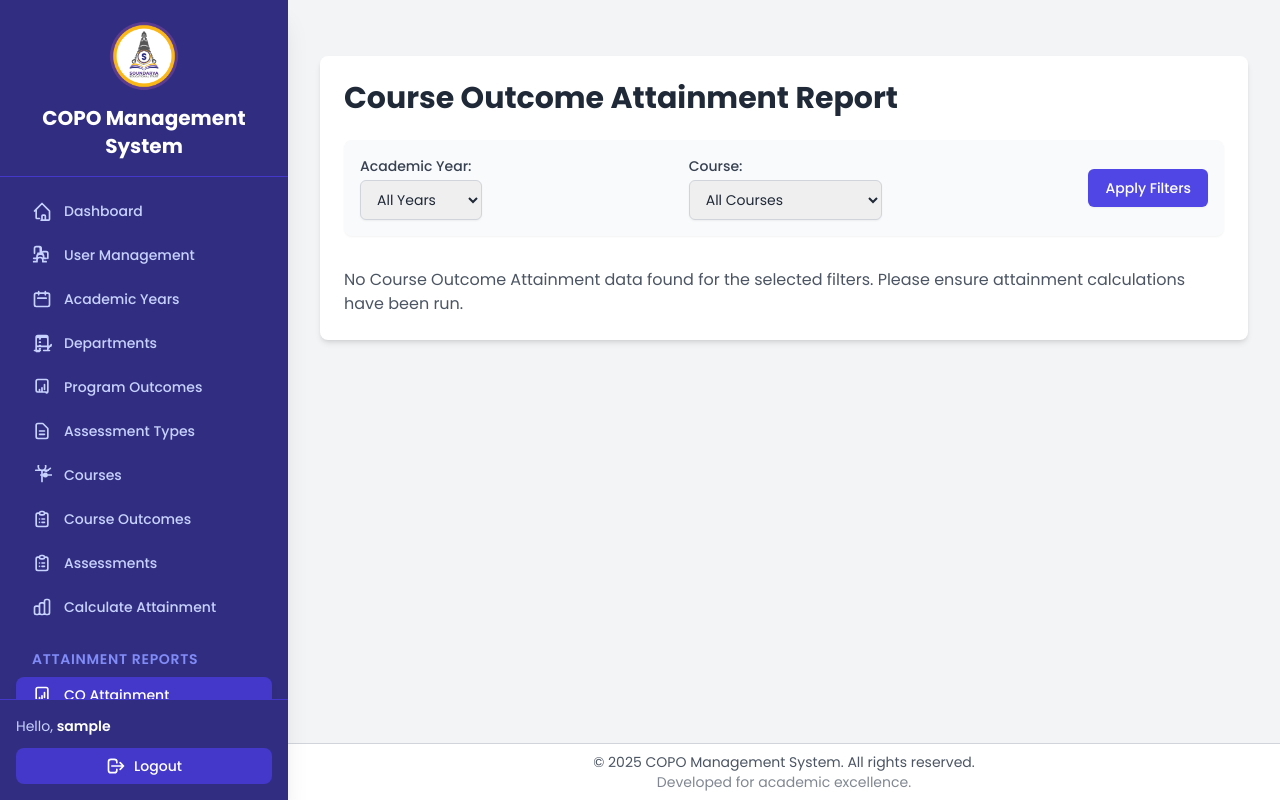
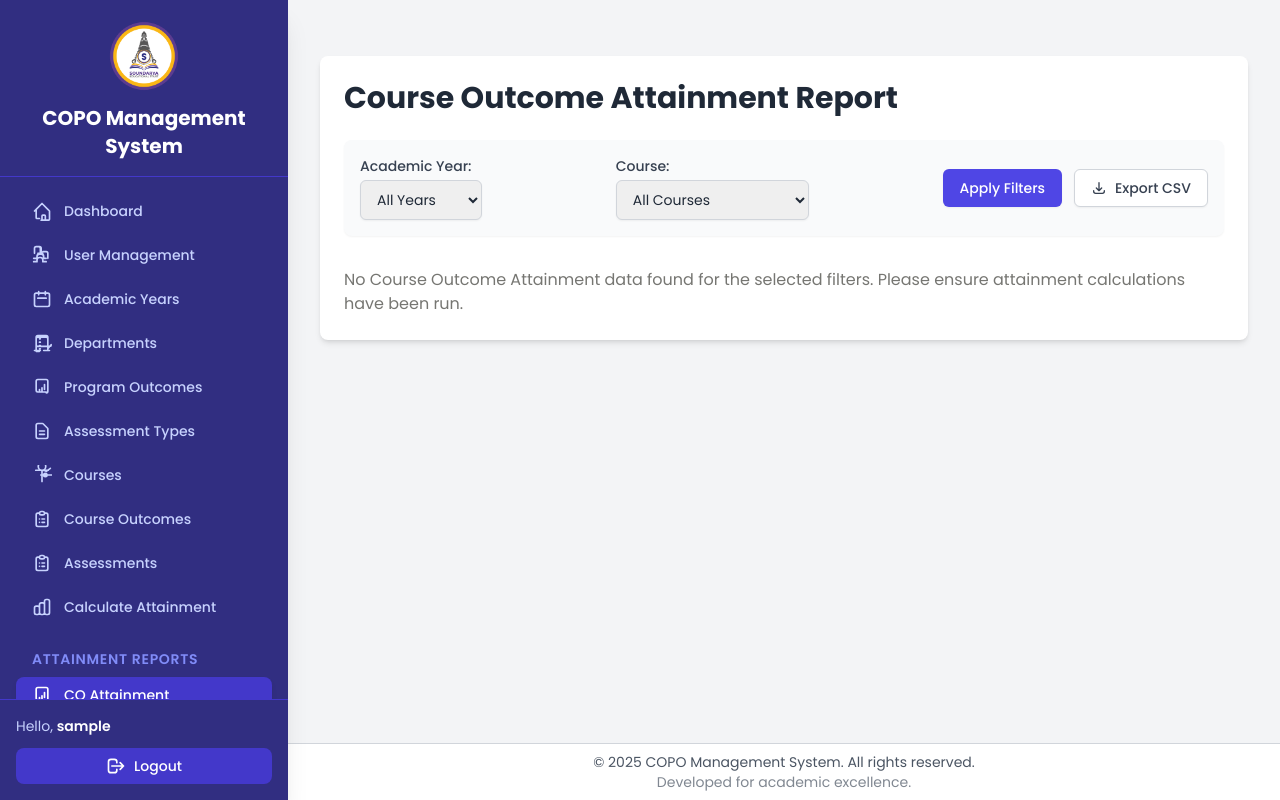
Before and after one commit to deepanshuSoni22/copo-management, a Django app: page /academics/co-attainment-report/ in a window 1280 px wide. Run offline with Django 5.2, Linux system fonts and the light colour scheme; a user stored in the database is signed in; tables that the repository leaves empty hold one stand-in row (values such as "Sample post").

Commit message:
Add Export CSV for course attainment report

```diff
--- a/academics/templates/academics/co_attainment_report_list.html
+++ b/academics/templates/academics/co_attainment_report_list.html
@@ -5,8 +5,11 @@
 {% block title %}{{ form_title }}{% endblock %}
 
 {% block content %}
-    <div class="bg-white rounded-lg shadow-md p-6 mb-8">
-        <h1 class="text-3xl font-bold text-gray-800 mb-6">{{ form_title }}</h1>
+    <div class="bg-white-pure rounded-lg shadow-md p-3 sm:p-4 lg:p-6 mb-4 sm:mb-6 lg:mb-8">
+        <div class="flex flex-col sm:flex-row sm:justify-between sm:items-center mb-4 sm:mb-6 space-y-3 sm:space-y-0">
+            <h1 class="text-xl sm:text-2xl lg:text-3xl font-bold text-gray-800">{{ form_title }}</h1>
+            {# No 'Add' button on reports, just the export #}
+        </div>
 
         {# Filters Section #}
         <form method="get" class="mb-8 p-4 bg-gray-50 rounded-lg shadow-sm flex flex-wrap items-center space-y-4 md:space-y-0 md:space-x-4">
@@ -34,46 +37,51 @@
                     {% endfor %}
                 </select>
             </div>
-            <div class="w-full md:w-auto pt-5 md:pt-0"> {# Added padding top for button alignment #}
+            <div class="w-full md:w-auto pt-5 md:pt-0 flex space-x-3"> {# ADDED FLEX AND SPACE-X-3 HERE #}
                 <button type="submit"
                         class="inline-flex items-center px-4 py-2 border border-transparent rounded-md shadow-sm text-sm font-medium text-white bg-indigo-600 hover:bg-indigo-700 focus:outline-none focus:ring-2 focus:ring-offset-2 focus:ring-indigo-500 transition duration-150 ease-in-out">
                     Apply Filters
                 </button>
+                {# NEW EXPORT BUTTON #}
+                <a href="{% url 'export_co_attainment_csv' %}?academic_year={{ selected_academic_year_id|default:'' }}&course={{ selected_course_id|default:'' }}"
+                   class="inline-flex items-center px-4 py-2 border border-gray-300 rounded-md shadow-sm text-sm font-medium text-gray-700 bg-white hover:bg-gray-50 focus:outline-none focus:ring-2 focus:ring-offset-2 focus:ring-indigo-500 transition duration-150 ease-in-out">
+                    <svg class="w-4 h-4 mr-2" fill="none" stroke="currentColor" viewBox="0 0 24 24" xmlns="http://www.w3.org/2000/svg"><path stroke-linecap="round" stroke-linejoin="round" stroke-width="2" d="M4 16v1a3 3 0 003 3h10a3 3 0 003-3v-1m-4-4l-4 4m0 0l-4-4m4 4V4"></path></svg>
+                    Export CSV
+                </a>
             </div>
         </form>
 
         {% if co_attainments %}
-            <div class="overflow-x-auto">
+            {# Desktop Table View - Hidden on mobile #}
+            <div class="hidden md:block overflow-x-auto">
                 <table class="min-w-full divide-y divide-gray-200">
-                    <thead class="bg-gray-50">
+                    <thead class="bg-light-gray-bg">
                         <tr>
-                            <th scope="col" class="px-6 py-3 text-left text-xs font-medium text-gray-500 uppercase tracking-wider rounded-tl-lg">Academic Year</th>
-                            <th scope="col" class="px-6 py-3 text-left text-xs font-medium text-gray-500 uppercase tracking-wider">Course</th>
-                            <th scope="col" class="px-6 py-3 text-left text-xs font-medium text-gray-500 uppercase tracking-wider">CO Code</th>
-                            <th scope="col" class="px-6 py-3 text-left text-xs font-medium text-gray-500 uppercase tracking-wider">CO Description</th>
-                            <th scope="col" class="px-6 py-3 text-left text-xs font-medium text-gray-500 uppercase tracking-wider text-center">Attainment %</th>
+                            <th scope="col" class="px-4 lg:px-6 py-3 text-left text-xs font-medium text-gray-default uppercase tracking-wider rounded-tl-lg">Academic Year</th>
+                            <th scope="col" class="px-4 lg:px-6 py-3 text-left text-xs font-medium text-gray-default uppercase tracking-wider">Course</th>
+                            <th scope="col" class="px-4 lg:px-6 py-3 text-left text-xs font-medium text-gray-default uppercase tracking-wider">CO Code</th>
+                            <th scope="col" class="px-4 lg:px-6 py-3 text-left text-xs font-medium text-gray-default uppercase tracking-wider">CO Description</th>
+                            <th scope="col" class="px-4 lg:px-6 py-3 text-left text-xs font-medium text-gray-default uppercase tracking-wider text-center">Attainment %</th>
                         </tr>
                     </thead>
-                    <tbody class="bg-white divide-y divide-gray-200">
+                    <tbody class="bg-white-pure divide-y divide-gray-200">
                         {% for co_att in co_attainments %}
-                        <tr class="hover:bg-gray-50 transition duration-150 ease-in-out">
-                            <td class="px-6 py-4 whitespace-nowrap text-sm font-medium text-gray-900">
+                        <tr class="hover:bg-light-gray-bg transition duration-150 ease-in-out">
+                            <td class="px-4 lg:px-6 py-4 whitespace-nowrap text-sm font-medium text-gray-900">
                                 {{ co_att.academic_year.start_date.year }}-{{ co_att.academic_year.end_date.year }}
                             </td>
-                            <td class="px-6 py-4 whitespace-nowrap text-sm text-gray-700">
+                            <td class="px-4 lg:px-6 py-4 whitespace-nowrap text-sm text-gray-default">
                                 {{ co_att.course_outcome.course.code }} - {{ co_att.course_outcome.course.name }}
                             </td>
-                            <td class="px-6 py-4 whitespace-nowrap text-sm text-gray-700">
-                                {{ co_att.course_outcome.code }}
-                            </td>
-                            <td class="px-6 py-4 text-sm text-gray-700">{{ co_att.course_outcome.description|truncatechars:70 }}</td>
-                            <td class="px-6 py-4 whitespace-nowrap text-sm font-bold text-center">
+                            <td class="px-4 lg:px-6 py-4 whitespace-nowrap text-sm text-gray-default">{{ co_att.course_outcome.code }}</td>
+                            <td class="px-4 lg:px-6 py-4 text-sm text-gray-default">{{ co_att.course_outcome.description|truncatechars:70 }}</td>
+                            <td class="px-4 lg:px-6 py-4 whitespace-nowrap text-sm font-bold text-center">
                                 {% if co_att.attainment_percentage is not None %}
-                                    <span class="{% if co_att.attainment_percentage >= 60 %}text-green-600{% elif co_att.attainment_percentage >= 40 %}text-yellow-600{% else %}text-red-600{% endif %}">
+                                    <span class="{% if co_att.attainment_percentage >= 60 %}text-green-600{% elif co_att.attainment_percentage >= 40 %}text-brand-yellow{% else %}text-red-600{% endif %}">
                                         {{ co_att.attainment_percentage|floatformat:2 }}%
                                     </span>
                                 {% else %}
-                                    <span class="text-gray-500 italic">N/A</span>
+                                    <span class="text-gray-default italic">N/A</span>
                                 {% endif %}
                             </td>
                         </tr>
@@ -81,8 +89,41 @@
                     </tbody>
                 </table>
             </div>
+
+            {# Mobile Card View - Visible only on mobile #}
+            <div class="md:hidden space-y-3">
+                {% for co_att in co_attainments %}
+                <div class="bg-white-pure rounded-lg p-4 border border-border-default hover:shadow-md transition duration-150 ease-in-out">
+                    <div class="flex justify-between items-start mb-3">
+                        <div class="flex-1 min-w-0">
+                            <h3 class="text-base font-semibold text-gray-900 truncate mb-1">
+                                CO: {{ co_att.course_outcome.code }} ({{ co_att.course_outcome.course.code }})
+                            </h3>
+                            <p class="text-xs text-gray-default mb-2">
+                                {{ co_att.course_outcome.description|truncatechars:60 }}
+                            </p>
+                            <p class="text-xs text-gray-default">
+                                Year: {{ co_att.academic_year.start_date.year }}-{{ co_att.academic_year.end_date.year }}
+                            </p>
+                        </div>
+                        <div class="flex-shrink-0 ml-4 text-center">
+                            <p class="text-sm font-bold">Attainment</p>
+                            <p class="text-xl font-bold mt-1">
+                                {% if co_att.attainment_percentage is not None %}
+                                    <span class="{% if co_att.attainment_percentage >= 60 %}text-green-600{% elif co_att.attainment_percentage >= 40 %}text-brand-yellow{% else %}text-red-600{% endif %}">
+                                        {{ co_att.attainment_percentage|floatformat:2 }}%
+                                    </span>
+                                {% else %}
+                                    <span class="text-gray-default italic">N/A</span>
+                                {% endif %}
+                            </p>
+                        </div>
+                    </div>
+                </div>
+                {% endfor %}
+            </div>
         {% else %}
-            <p class="text-gray-600">No Course Outcome Attainment data found for the selected filters. Please ensure attainment calculations have been run.</p>
+            <p class="text-gray-default">No Course Outcome Attainment data found for the selected filters. Please ensure attainment calculations have been run.</p>
         {% endif %}
     </div>
 {% endblock %}
--- a/academics/urls.py
+++ b/academics/urls.py
@@ -61,4 +61,6 @@
    # Student Personal Views (NEW)
     path('my-marks/', views.student_personal_marks_view, name='student_personal_marks_view'),
     path('my-attainment/', views.student_personal_attainment_view, name='student_personal_attainment_view'), # NEW
+
+    path('export/co-attainment-csv/', views.export_co_attainment_csv, name='export_co_attainment_csv'), # NEW
 ]
--- a/academics/views.py
+++ b/academics/views.py
@@ -10,6 +10,9 @@
 from django.db import transaction # For atomic operations
 from django.contrib.auth.models import User # <--- ADD THIS LINE
 from users.models import UserProfile, UserRole # Import UserProfile from the users app
+import csv # Import the csv module for CSV export
+from django.http import HttpResponse # Import HttpResponse for serving files
+
 
 
 # --- User Role Check Helper Functions ---
@@ -1065,3 +1068,66 @@
         'form_title': 'My Attainment Overview',
     }
     return render(request, 'academics/student_attainment_report.html', context)
+
+
+# --- Data Export Views ---
+
+@login_required
+@user_passes_test(is_admin_or_hod_or_faculty, login_url='/accounts/login/')
+def export_co_attainment_csv(request):
+    selected_academic_year_id = request.GET.get('academic_year')
+    selected_course_id = request.GET.get('course')
+
+    co_attainments = CourseOutcomeAttainment.objects.all()
+
+    # Apply same filtering logic as in co_attainment_report_list
+    if is_faculty(request.user) and not is_admin_or_hod(request.user):
+        user_profile = request.user.profile
+        taught_courses = user_profile.taught_courses.all()
+        co_attainments = co_attainments.filter(course_outcome__course__in=taught_courses)
+
+    if selected_academic_year_id:
+        co_attainments = co_attainments.filter(academic_year__id=selected_academic_year_id)
+    if selected_course_id:
+        co_attainments = co_attainments.filter(course_outcome__course__id=selected_course_id)
+
+    co_attainments = co_attainments.select_related(
+        'course_outcome__course',
+        'course_outcome__course__department',
+        'academic_year'
+    ).order_by(
+        '-academic_year__start_date',
+        'course_outcome__course__code',
+        'course_outcome__code'
+    )
+
+    # Prepare CSV response
+    response = HttpResponse(content_type='text/csv')
+    response['Content-Disposition'] = 'attachment; filename="course_outcome_attainment_report.csv"'
+
+    writer = csv.writer(response)
+
+    # Write CSV header
+    writer.writerow([
+        'Academic Year',
+        'Course Code',
+        'Course Name',
+        'Department',
+        'CO Code',
+        'CO Description',
+        'Attainment Percentage'
+    ])
+
+    # Write data rows
+    for co_att in co_attainments:
+        writer.writerow([
+            f"{co_att.academic_year.start_date.year}-{co_att.academic_year.end_date.year}",
+            co_att.course_outcome.course.code,
+            co_att.course_outcome.course.name,
+            co_att.course_outcome.course.department.name if co_att.course_outcome.course.department else 'N/A',
+            co_att.course_outcome.code,
+            co_att.course_outcome.description,
+            f"{co_att.attainment_percentage:.2f}%" if co_att.attainment_percentage is not None else 'N/A'
+        ])
+
+    return response
```
